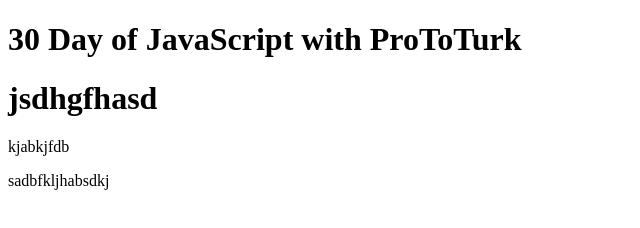
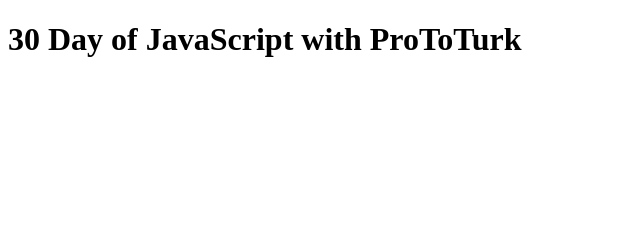
Before and after one commit to ErdincOzdemirr/JS---30DaysOfJavaScript, a plain HTML site: page index.html in a window 1280 px wide. Shown: the whole page, without its empty margins (0-640 px from the left). Drawn offline with Linux system fonts and the light colour scheme.

Commit message:
js 14 error handling

```diff
--- a/index.html
+++ b/index.html
@@ -8,15 +8,6 @@
   <body>
     <h1>30 Day of JavaScript with ProToTurk</h1>
 
-    <script src="js/013-ConsoleObjectMethods.js"></script>
-    <h1>jsdhgfhasd</h1>
-    <p>kjabkjfdb</p>
-    <main>
-      <section>
-        <aside>
-          <p>sadbfkljhabsdkj</p>
-        </aside>
-      </section>
-    </main>
+    <script src="./js/014-Error Handling.js"></script>
   </body>
 </html>
```
Also changed, not shown: js/014-Error Handling.js (added).
